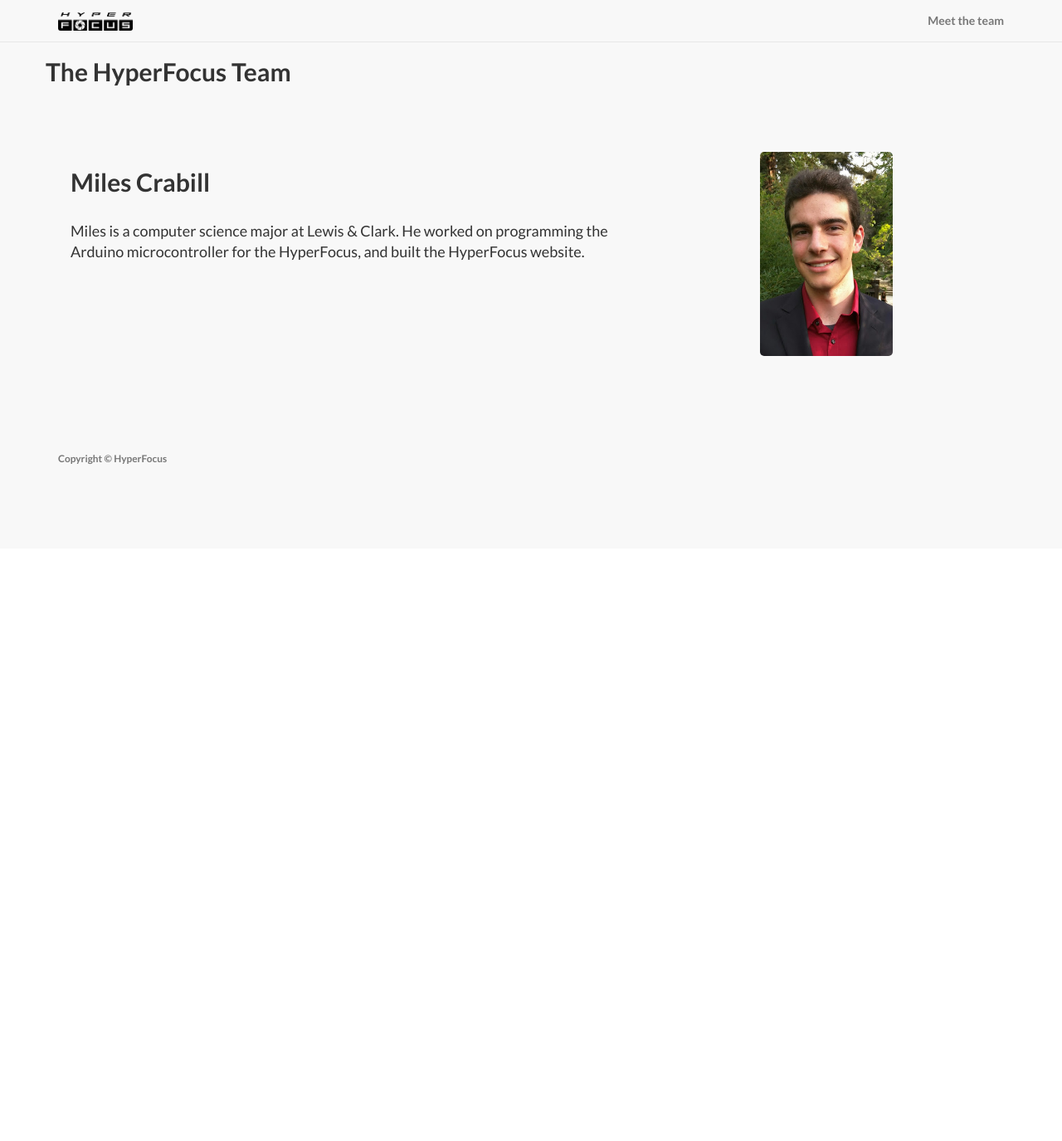
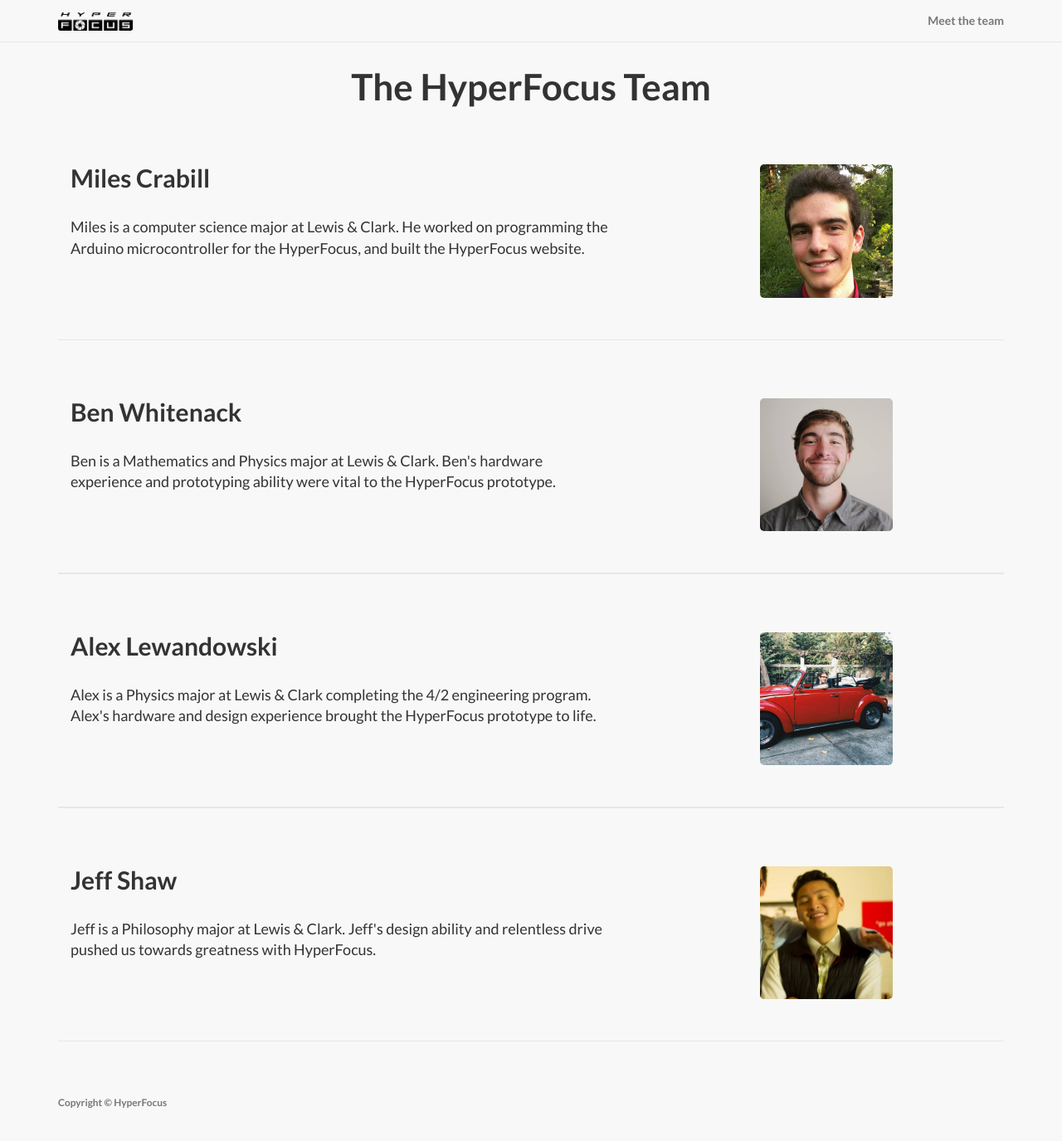
Before and after one commit to milescrabill/tof, a Jekyll site: the page built from about.html, in a window 1280 px wide and 1400 px high. Shown: the top 1375 px of the window at 83% size. Built offline with Jekyll 4.4.1, drawn with Linux system fonts in a browser that asks for light colours.

Commit message:
updated team, site content

```diff
--- a/about.html
+++ b/about.html
@@ -3,7 +3,7 @@ layout: default
 ---
 
 <div class = "row">
-    <h2 class="section-heading">The HyperFocus Team</h2>
+    <h2 class="team">The HyperFocus Team</h2>
 </div>
 
 <!-- Page Content -->
@@ -14,8 +14,7 @@ layout: default
             <div class="col-lg-7 col-sm-5">
                 <div class="clearfix"></div>
                 <h2 class="section-heading">Miles Crabill</h2>
-                <p class="lead">Miles is a computer science major at Lewis & Clark. He worked on programming the Arduino microcontroller for the HyperFocus, and built the HyperFocus website.
-</p>
+                <p class="lead">Miles is a computer science major at Lewis & Clark. He worked on programming the Arduino microcontroller for the HyperFocus, and built the HyperFocus website.</p>
             </div>
             <div class="col-sm-5 col-sm-6">
                 <img class="img-responsive profile" src="img/miles.jpg" alt="">
@@ -24,9 +23,56 @@ layout: default
 
     </div>
     <!-- /.container -->
-
 </div>
 <!-- /.content-section-a -->
+
+<div class="content-section-b">
+    <div class="container">
+        <div class="row">
+            <div class="col-lg-7 col-sm-5">
+                <div class="clearfix"></div>
+                <h2 class="section-heading">Ben Whitenack</h2>
+                <p class="lead">Ben is a Mathematics and Physics major at Lewis &amp Clark. Ben's hardware experience and prototyping ability were vital to the HyperFocus prototype.</p>
+            </div>
+            <div class="col-sm-5 col-sm-6">
+                <img class="img-responsive profile" src="img/ben.jpg" alt="Ben">
+            </div>
+        </div>
+    </div>
+    <!-- /.container -->
+</div>
+
+<div class="content-section-b">
+    <div class="container">
+        <div class="row">
+            <div class="col-lg-7 col-sm-5">
+                <div class="clearfix"></div>
+                <h2 class="section-heading">Alex Lewandowski</h2>
+                <p class="lead">Alex is a Physics major at Lewis &amp Clark completing the 4/2 engineering program. Alex's hardware and design experience brought the HyperFocus prototype to life.</p>
+            </div>
+            <div class="col-sm-5 col-sm-6">
+                <img class="img-responsive profile" src="img/alex.jpg" alt="Alex">
+            </div>
+        </div>
+    </div>
+    <!-- /.container -->
+</div>
+
+<div class="content-section-b">
+    <div class="container">
+        <div class="row">
+            <div class="col-lg-7 col-sm-5">
+                <div class="clearfix"></div>
+                <h2 class="section-heading">Jeff Shaw</h2>
+                <p class="lead">Jeff is a Philosophy major at Lewis &amp Clark. Jeff's design ability and relentless drive pushed us towards greatness with HyperFocus.</p>
+            </div>
+            <div class="col-sm-5 col-sm-6">
+                <img class="img-responsive profile" src="img/jeff.jpg" alt="Jeff">
+            </div>
+        </div>
+    </div>
+    <!-- /.container -->
+</div>
 
 <!-- jQuery -->
 <script src="js/jquery.js"></script>
--- a/css/landing-page.css
+++ b/css/landing-page.css
@@ -74,13 +74,18 @@ h6 {
     width: 80%;
 }
 
-.post-content h2.section-heading {
-    width: 300px;
+h2.team {
+    width: 500px;
+    margin-top: 30px;
+    margin-bottom: 0px;
     margin-left: auto;
     margin-right: auto;
+    font-size: 44px;
+    text-align: center;
 }
 
 img.profile {
+    margin-top: 20px;
     width: 35%;
     margin-left: auto;
     margin-right: auto;
```
Also changed, not shown: index.html (+8 -8 lines), img/alex.jpg (added), img/ben.jpg (added), img/jeff.jpg (added), img/miles.jpg.
